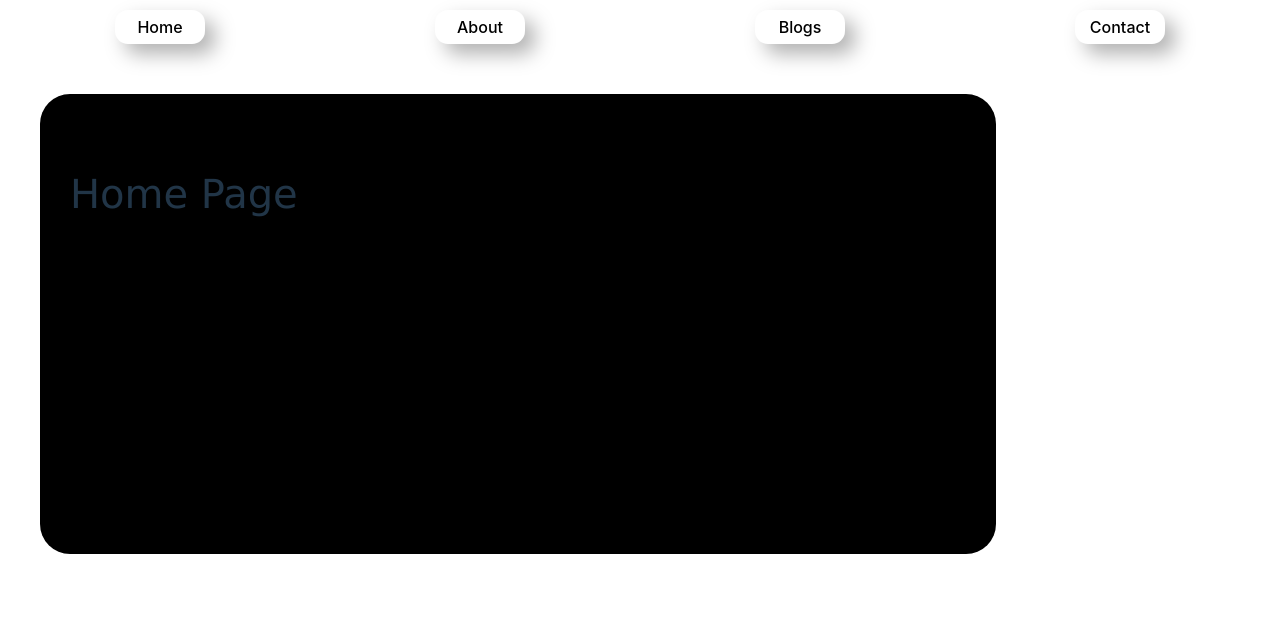
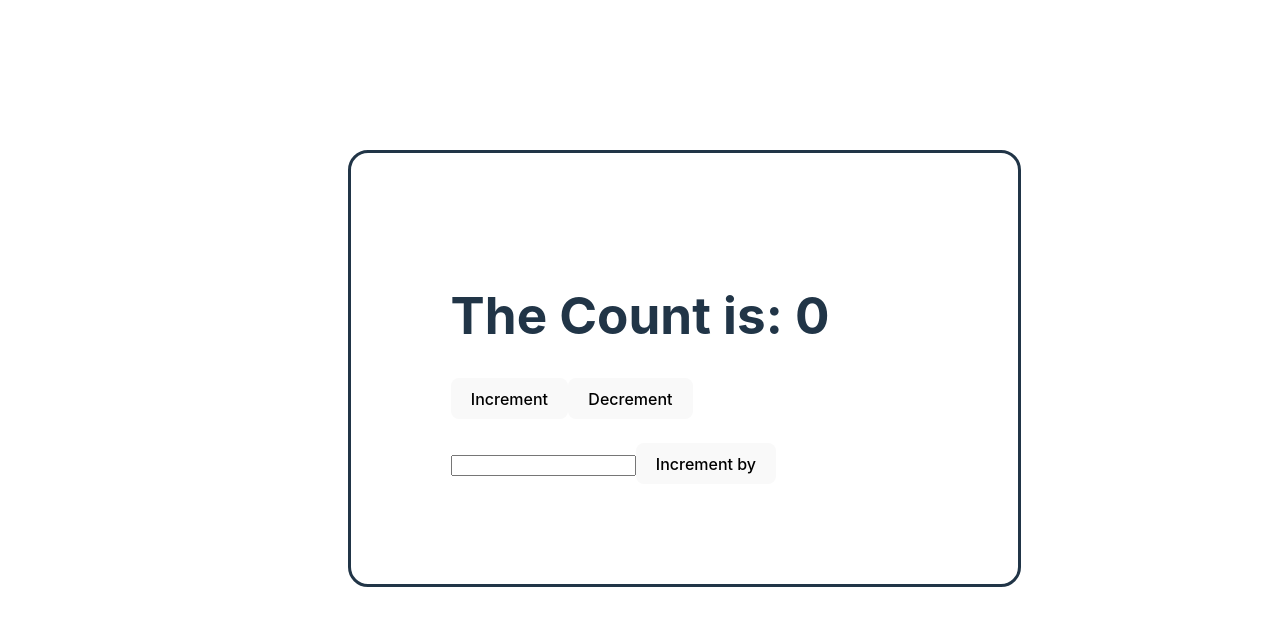
Before and after one commit to Somu878/learn-vite-react, a React (Vite) app: page / in a window 1280 px wide. Shown: the top 626 px of the page. Built offline with nearby package versions, Linux system fonts and the light colour scheme.

Commit message:
redux state management framwork

```diff
--- a/package.json
+++ b/package.json
@@ -10,13 +10,16 @@
     "preview": "vite preview"
   },
   "dependencies": {
+    "@reduxjs/toolkit": "^1.9.7",
     "axios": "^1.6.0",
     "install": "^0.13.0",
     "react": "^18.2.0",
     "react-dom": "^18.2.0",
+    "react-redux": "^8.1.3",
     "react-refresh": "^0.14.0",
     "react-router": "^6.17.0",
     "react-router-dom": "^6.17.0",
+    "redux": "^4.2.1",
     "styled-components": "^6.1.0"
   },
   "devDependencies": {
--- a/src/App.jsx
+++ b/src/App.jsx
@@ -1,13 +1,10 @@
 import React from 'react';
-import { BrowserRouter } from 'react-router-dom';
-import MainRouter from './react Router/mainRouter';
+import ReduxExp from './redux/reduxExp';
 import './App.css';
 
 function App() {
   return (
-    <BrowserRouter>
-      <MainRouter />
-    </BrowserRouter>
+    <ReduxExp/>
   );
 }
 
--- /dev/null
+++ b/src/redux/Counter.js
@@ -0,0 +1,21 @@
+import { createSlice } from '@reduxjs/toolkit'
+export const CounterApp = createSlice({
+  name: 'counter',
+  initialState: {
+    value: 0
+  },
+  reducers: {
+    increment: state => {
+      state.value += 1
+    },
+    decrement: state => {
+      state.value -= 1
+    },
+    incrementByAmount: (state, action) => {
+      state.value += action.payload
+    }
+  }
+})
+export const { increment, decrement, incrementByAmount } = CounterApp.actions
+
+export default CounterApp.reducer
--- /dev/null
+++ b/src/redux/reduxExp.css
@@ -0,0 +1,14 @@
+body{
+    display: flex;
+    justify-content: center;
+    align-content: center;
+}
+.box{
+    position: relative;
+    top: 150px;
+    border-style: solid;
+    border-radius: 20px;
+    padding: 100px;
+    width: 80%;
+    height: auto;
+}
--- /dev/null
+++ b/src/redux/reduxExp.jsx
@@ -0,0 +1,24 @@
+import { useSelector, useDispatch} from 'react-redux';
+import { useEffect, useState } from 'react';
+import { increment, decrement ,incrementByAmount } from "./Counter";
+import './reduxExp.css'
+function ReduxExp() {
+  const value = useSelector((state) => state.counter.value);
+  const dispatch = useDispatch();
+  const [val,setVal]= useState()
+
+  return (
+    <div>
+      <div className='box'>
+      <h1>The Count is: {value}</h1>
+      <button onClick={() => dispatch(increment())}>Increment</button>
+      <button onClick={() => dispatch(decrement())}>Decrement</button><br /><br />
+      <input onChange={e=>{
+        setVal(e.target.value)
+      }} value={val} type="number" /><button onClick={()=>dispatch(incrementByAmount(Number(val)))}>Increment by {val}</button>
+      </div>
+    </div>
+  );
+}
+
+export default ReduxExp;
--- /dev/null
+++ b/src/redux/store.js
@@ -0,0 +1,7 @@
+import { configureStore } from '@reduxjs/toolkit'
+import CounterReducer from './Counter'
+export default configureStore({
+  reducer: {
+    counter :CounterReducer
+  }
+})
```
Also changed, not shown: src/main.jsx (+4 -3 lines), 1 other file (tests, documents, lock files or other folders).
